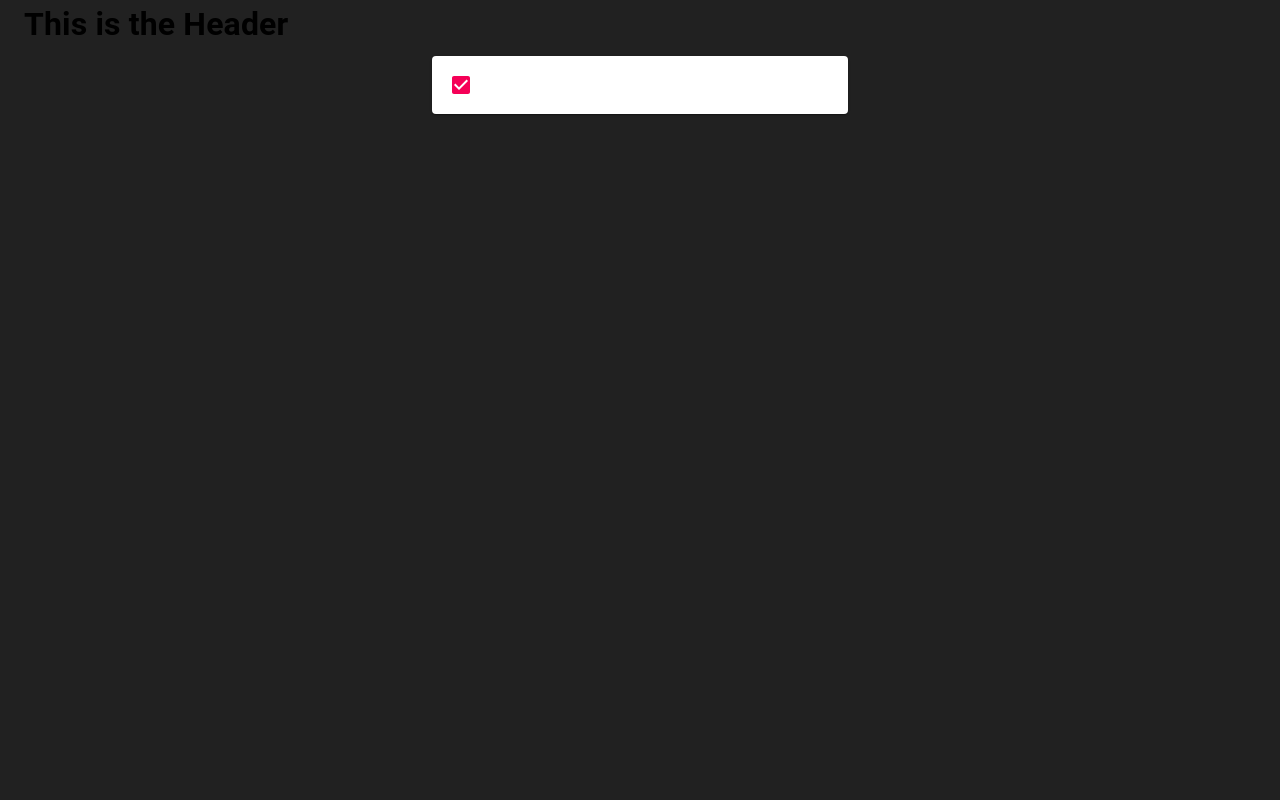
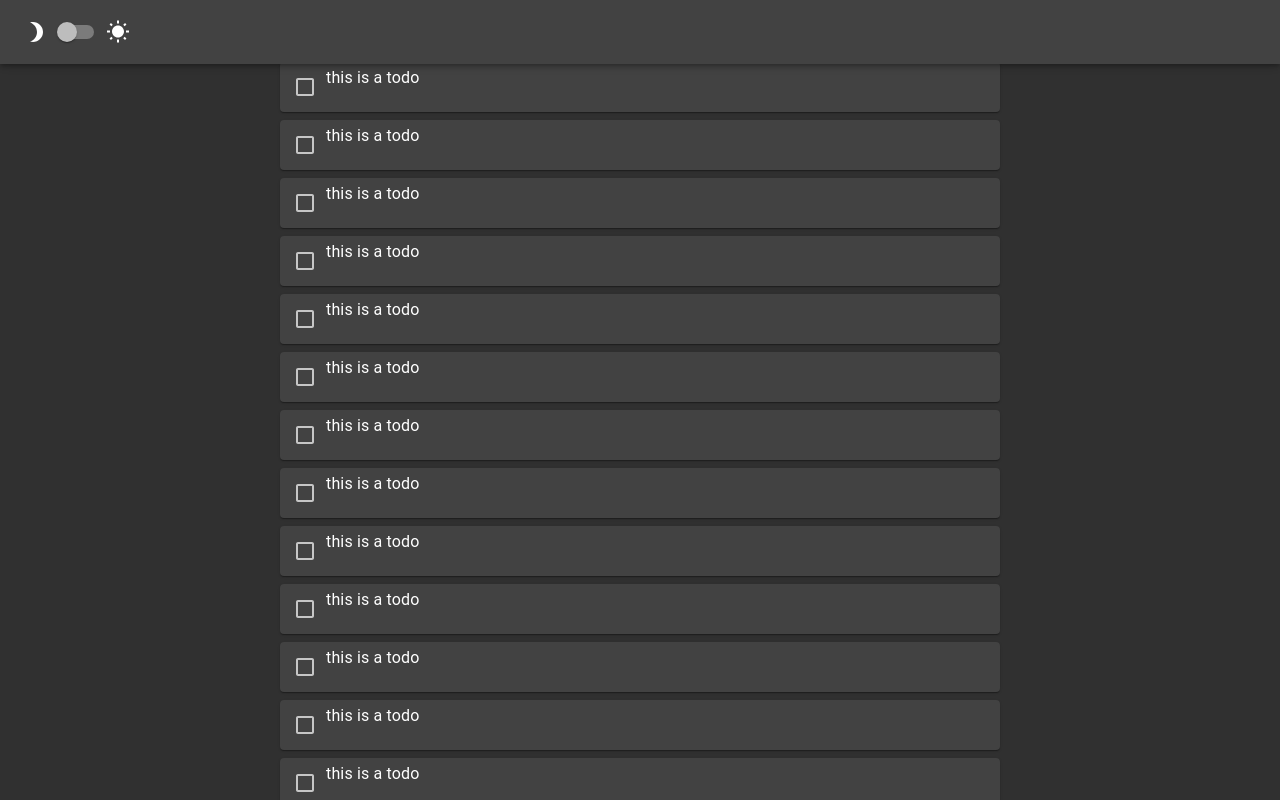
Before and after one commit to Harmy1104/todo-list, a React (Create React App) app: page / in a window 1280 px wide. Shown: the top 800 px of the page. Built offline with nearby package versions, Linux system fonts and the light colour scheme.

Commit message:
added switch to toggle theme along with the app bar

```diff
--- a/src/App.js
+++ b/src/App.js
@@ -1,19 +1,35 @@
-import { Container } from "@material-ui/core";
-import { Component } from "react";
+import {
+  Container,
+  createMuiTheme,
+  CssBaseline,
+  ThemeProvider,
+} from "@material-ui/core";
+import { useState } from "react";
 import Header from "./conponants/Header";
-import Todo from "./conponants/Todo";
+import TodoList from "./conponants/TodoList";
 
-class App extends Component {
-  render() {
-    return (
-      <div>
-        <Container fixed>
-          <Header />
-          <Todo />
-        </Container>
-      </div>
-    );
-  }
-}
+const App = () => {
+  let [themeState, setThemeState] = useState(false);
+
+  const setTheme = () => {
+    setThemeState((themeState = !themeState));
+  };
+
+  const theme = createMuiTheme({
+    palette: {
+      type: themeState ? "light" : "dark",
+    },
+  });
+
+  return (
+    <ThemeProvider theme={theme}>
+      <CssBaseline />
+      <Container fixed>
+        <Header onThemeToggleClick={setTheme} />
+        <TodoList />
+      </Container>
+    </ThemeProvider>
+  );
+};
 
 export default App;
--- a/src/conponants/Header.js
+++ b/src/conponants/Header.js
@@ -1,12 +1,43 @@
-import { Typography } from "@material-ui/core";
-import React from "react";
+import {
+  AppBar,
+  makeStyles,
+  Switch,
+  Toolbar,
+  Typography,
+} from "@material-ui/core";
+import { Brightness3, WbSunny } from "@material-ui/icons";
+import React, { useState } from "react";
 
-export default function Header() {
+const Header = ({ onThemeToggleClick }) => {
+  const useStyles = makeStyles({
+    themeToggle: {
+      display: "flex",
+      alignItems: "center",
+    },
+    appBar: {
+      backgroundColor: "#ff0000",
+    },
+  });
+  let [isThemeToggleChecked, setIsThemeToggleChecked] = useState(false);
+  const setTheme = () => {
+    setIsThemeToggleChecked((isThemeToggleChecked = !isThemeToggleChecked));
+    onThemeToggleClick(isThemeToggleChecked);
+  };
+
+  const classes = useStyles();
   return (
     <div>
-      <Typography>
-        <h1>This is the Header</h1>
-      </Typography>
+      <AppBar color={classes.appBar}>
+        <Toolbar>
+          <Typography component="div" className={classes.themeToggle}>
+            <Brightness3 />
+            <Switch checked={isThemeToggleChecked} onChange={setTheme} />
+            <WbSunny />
+          </Typography>
+        </Toolbar>
+      </AppBar>
     </div>
   );
-}
+};
+
+export default Header;
--- a/src/conponants/Todo.js
+++ b/src/conponants/Todo.js
@@ -10,19 +10,19 @@ import { useState } from "react";
 
 const useStyles = makeStyles((theme) => ({
   root: {
-    flexGrow: 2,
+    flexGrow: 1,
     overflow: "hidden",
     padding: theme.spacing(0, 3),
   },
   paper: {
-    maxWidth: 400,
-    margin: `${theme.spacing(1)}px auto`,
-    padding: theme.spacing(1),
+    maxWidth: "720px",
+    margin: `${theme.spacing(0.5)}px auto`,
+    padding: theme.spacing(0.5),
   },
 }));
 
 const Todo = () => {
-  const [isChecked, setChecked] = useState(true);
+  const [isChecked, setChecked] = useState(false);
   const checkBoxHandler = () => {
     setChecked(!isChecked);
   };
@@ -39,7 +39,7 @@ const Todo = () => {
             />
           </Grid>
           <Grid item>
-            <Typography></Typography>
+            <Typography component="p">this is a todo</Typography>
           </Grid>
         </Grid>
       </Paper>
--- /dev/null
+++ b/src/conponants/TodoList.js
@@ -0,0 +1,47 @@
+import React from "react";
+import Todo from "./Todo";
+
+const TodoList = () => {
+  return (
+    <div>
+      <Todo />
+      <Todo />
+      <Todo />
+      <Todo />
+      <Todo />
+      <Todo />
+      <Todo />
+      <Todo />
+      <Todo />
+      <Todo />
+      <Todo />
+      <Todo />
+      <Todo />
+      <Todo />
+      <Todo />
+      <Todo />
+      <Todo />
+      <Todo />
+      <Todo />
+      <Todo />
+      <Todo />
+      <Todo />
+      <Todo />
+      <Todo />
+      <Todo />
+      <Todo />
+      <Todo />
+      <Todo />
+      <Todo />
+      <Todo />
+      <Todo />
+      <Todo />
+      <Todo />
+      <Todo />
+      <Todo />
+      <Todo />
+    </div>
+  );
+};
+
+export default TodoList;
--- a/src/index.css
+++ b/src/index.css
@@ -3,7 +3,6 @@
   padding: 0;
 }
 body {
-  background-color: #212121;
   font-family: -apple-system, BlinkMacSystemFont, "Segoe UI", "Roboto", "Oxygen",
     "Ubuntu", "Cantarell", "Fira Sans", "Droid Sans", "Helvetica Neue",
     sans-serif;
```
